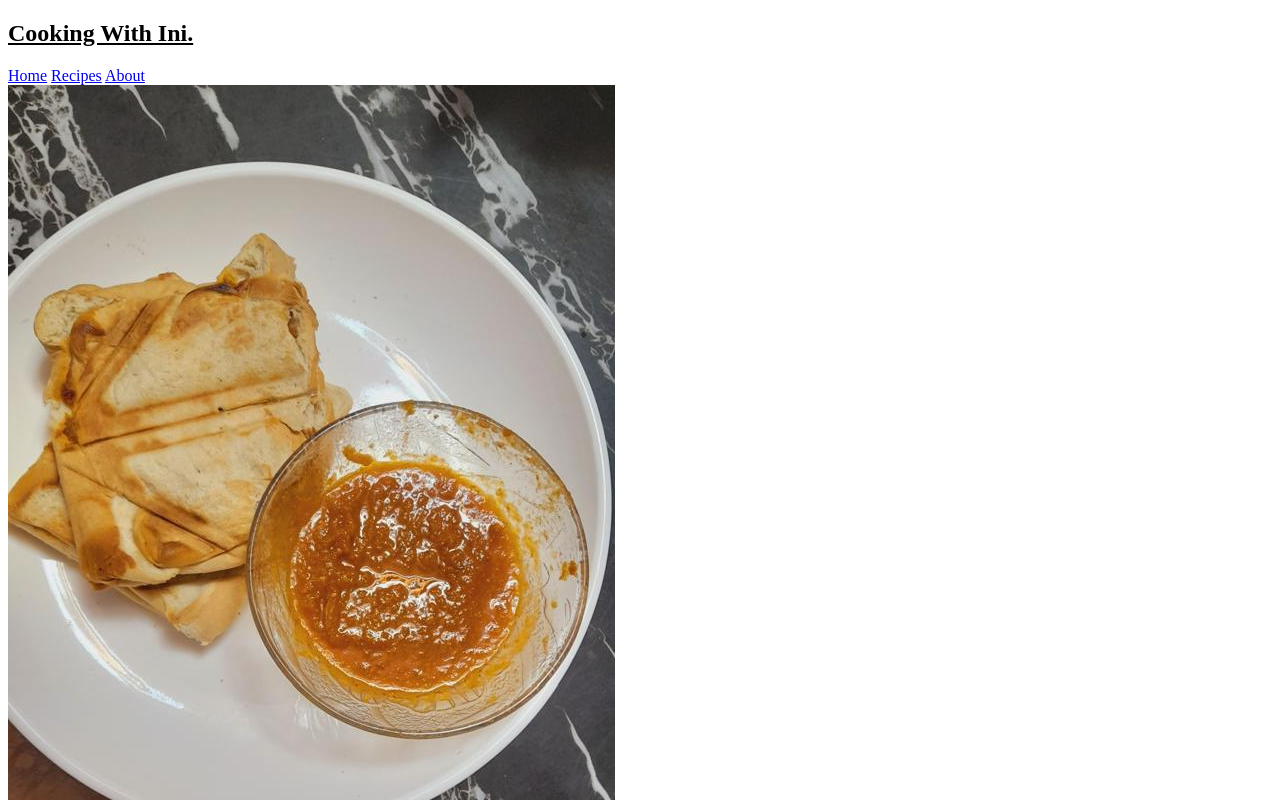
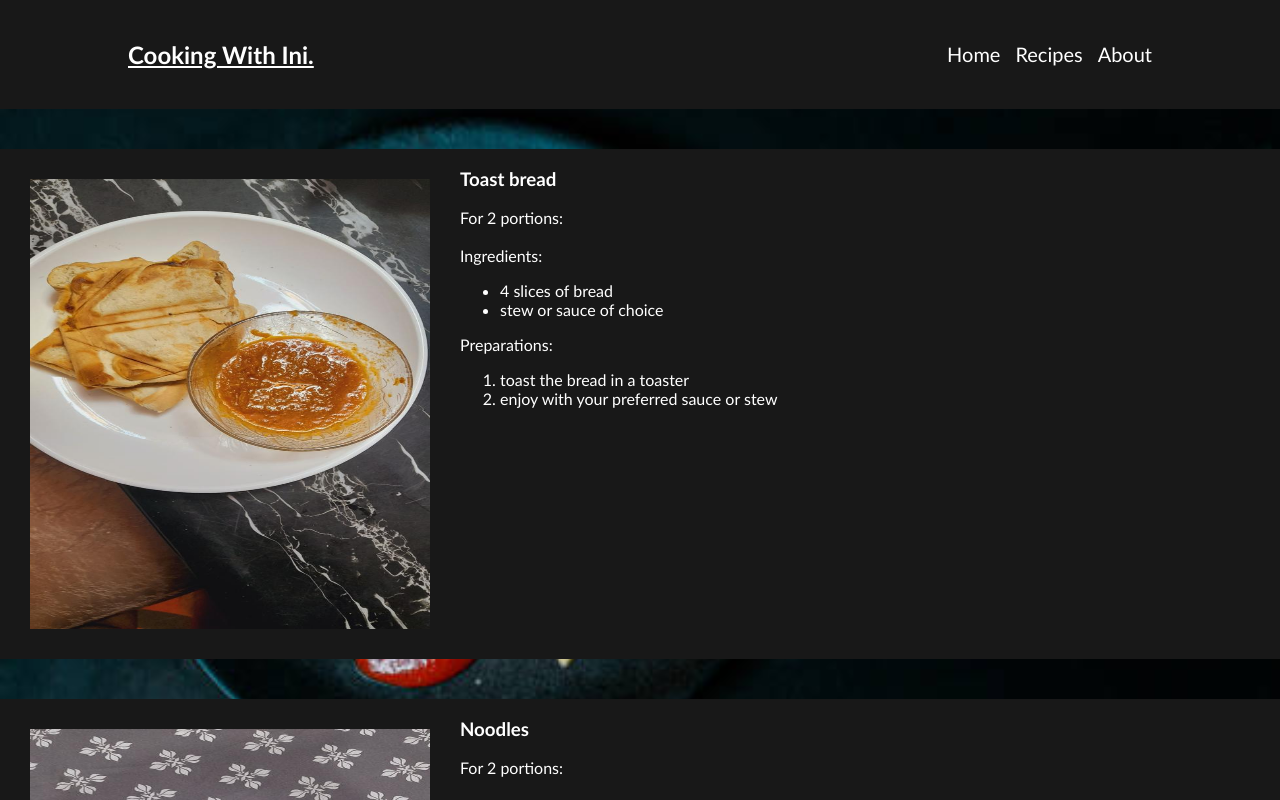
Before and after one commit to Israelayanru/cookingWithIni, a plain HTML site: page recipe.html in a window 1280 px wide. Shown: the top 800 px of the page. Drawn offline with Linux system fonts and the light colour scheme.

Commit message:
Add files via upload

```diff
--- a/index.css
+++ b/index.css
@@ -100,3 +100,8 @@ img{
     font-size: 30px;
     font-weight: 700;
 }
+
+a{
+    text-decoration: none;
+    color: #fff;
+}
--- a/recipe.css
+++ b/recipe.css
@@ -0,0 +1,50 @@
+body {
+    font-family: 'Trebuchet MS', 'Lucida Sans Unicode', 'Lucida Grande', 'Lucida Sans', Arial, sans-serif;
+    margin: 0;
+    background-image: url('./images/delicious-meal-on-a-black-plate-top-view-copy-space.jpg');
+    color: #fff;
+    background-repeat: no-repeat;
+    background-attachment: fixed;
+    background-position: center;
+    background-size: cover;
+    box-sizing: border-box;
+}
+
+header {
+    background-color: #181818;
+    display: flex;
+    justify-content: space-between;
+    align-items: center;
+    padding: 20px 10%;
+}
+
+header nav {
+    display: flex;
+    gap: 15px;
+}
+
+header nav a {
+    color: #fff;
+    text-decoration: none;
+    font-size: 20px;
+}
+
+header nav a:hover {
+    opacity: 0.8;
+    font-size: 18px;
+}
+
+section{
+    display:flex;
+    justify-content: left;
+    width: 100%;
+    margin-top: 40px;
+    margin-bottom: 40px;
+    background-color: #181818;
+}
+
+section img{
+    width: 400px;
+    height: 450px;
+    padding: 30px;
+}
```
Also changed, not shown: index.html (+4 -4 lines), images/bread.jpg (added), images/ebagusi.jpg (added), images/noodles1.jpg (added), images/noodles2.jpg (added), images/pancake.jpg (added), images/pounderiro.jpg (added), images/spaghetti.jpg (added), recipe.html (line endings or trailing spaces).
